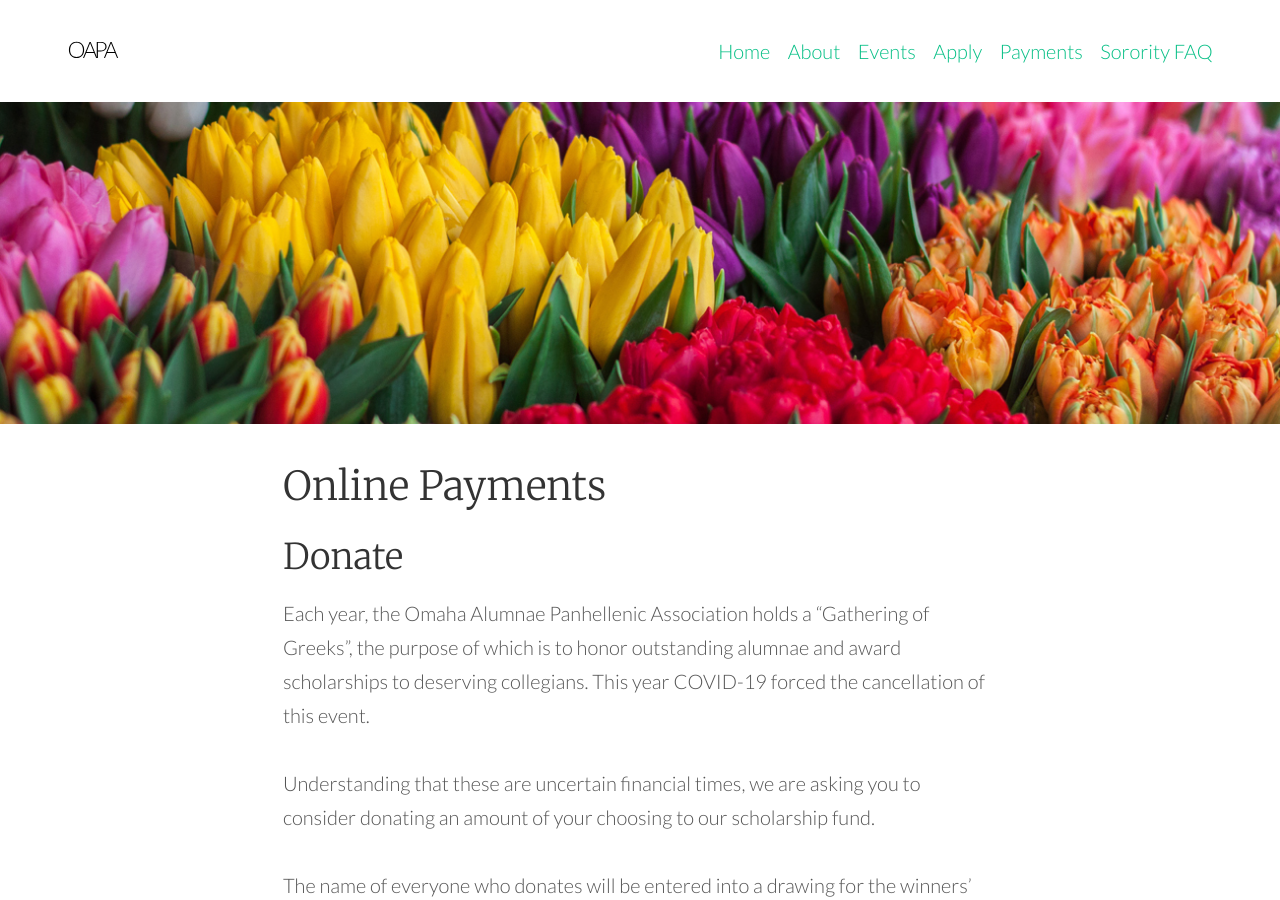
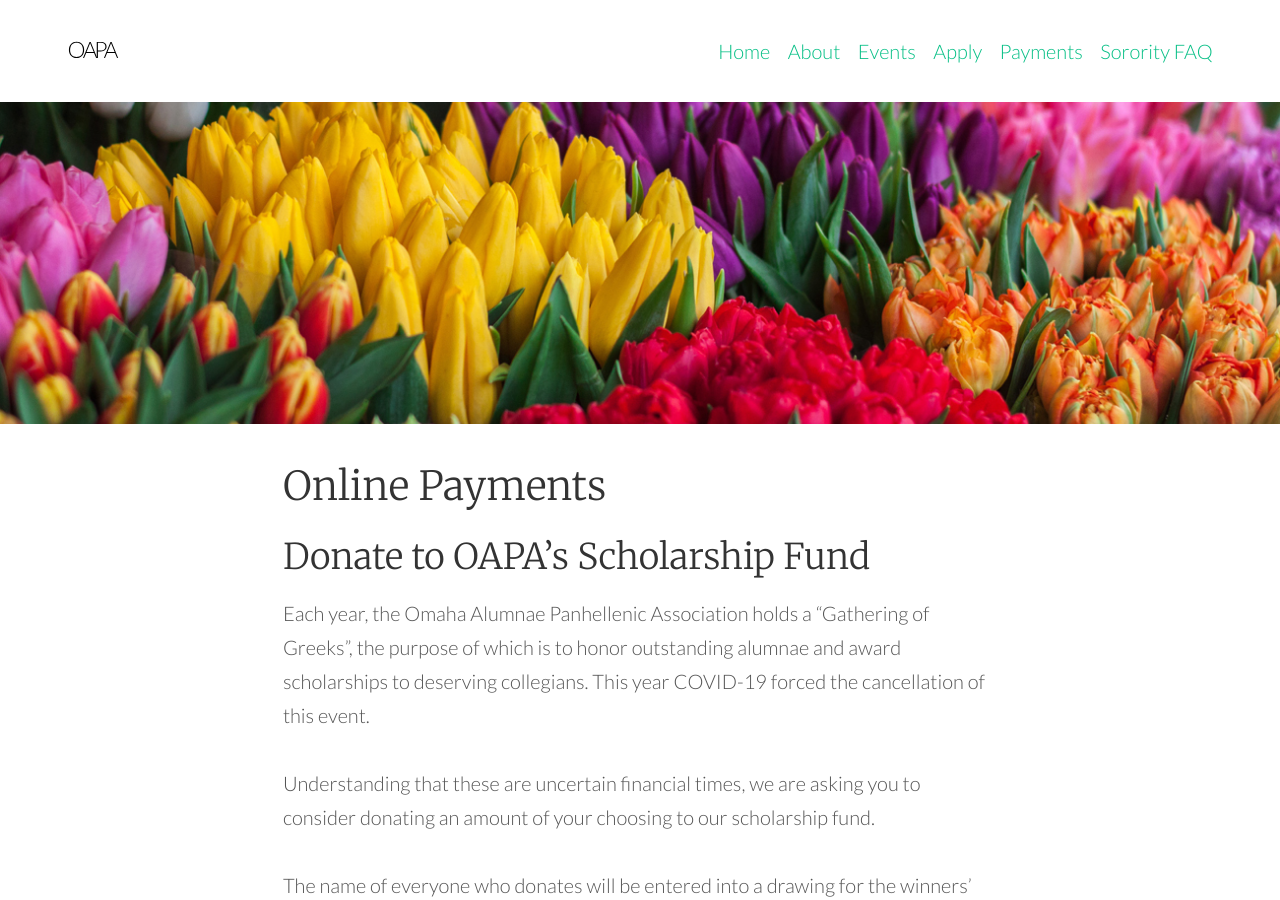
Before and after one commit to courtneyxann/oapa, a Jekyll site: the page built from docs/payments.md, in a window 1280 px wide and 900 px high. Built offline with Jekyll 4.4.1, drawn with Linux system fonts in a browser that asks for light colours.

Commit message:
adding donate button.

```diff
--- a/docs/payments.md
+++ b/docs/payments.md
@@ -3,7 +3,7 @@
 feature_image: "/assets/hero-image.jpg"
 ---
 
-## Donate
+## Donate to OAPA's Scholarship Fund
 Each year, the Omaha Alumnae Panhellenic Association holds a "Gathering of Greeks", the purpose of which is to honor outstanding alumnae and award scholarships to deserving collegians. This year COVID-19 forced the cancellation of this event.
 
 Understanding that these are uncertain financial times, we are asking you to consider donating an amount of your choosing to our scholarship fund.
```
